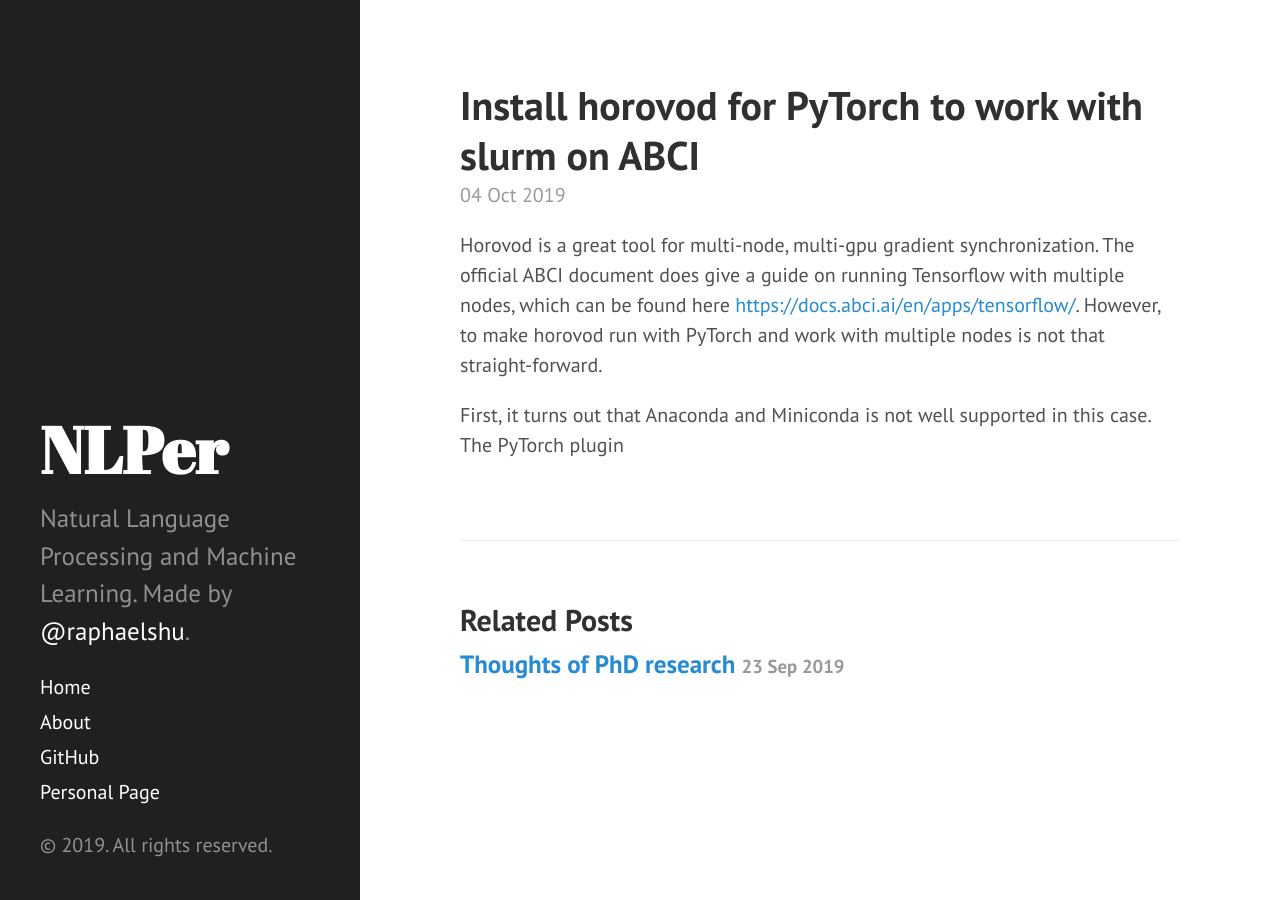
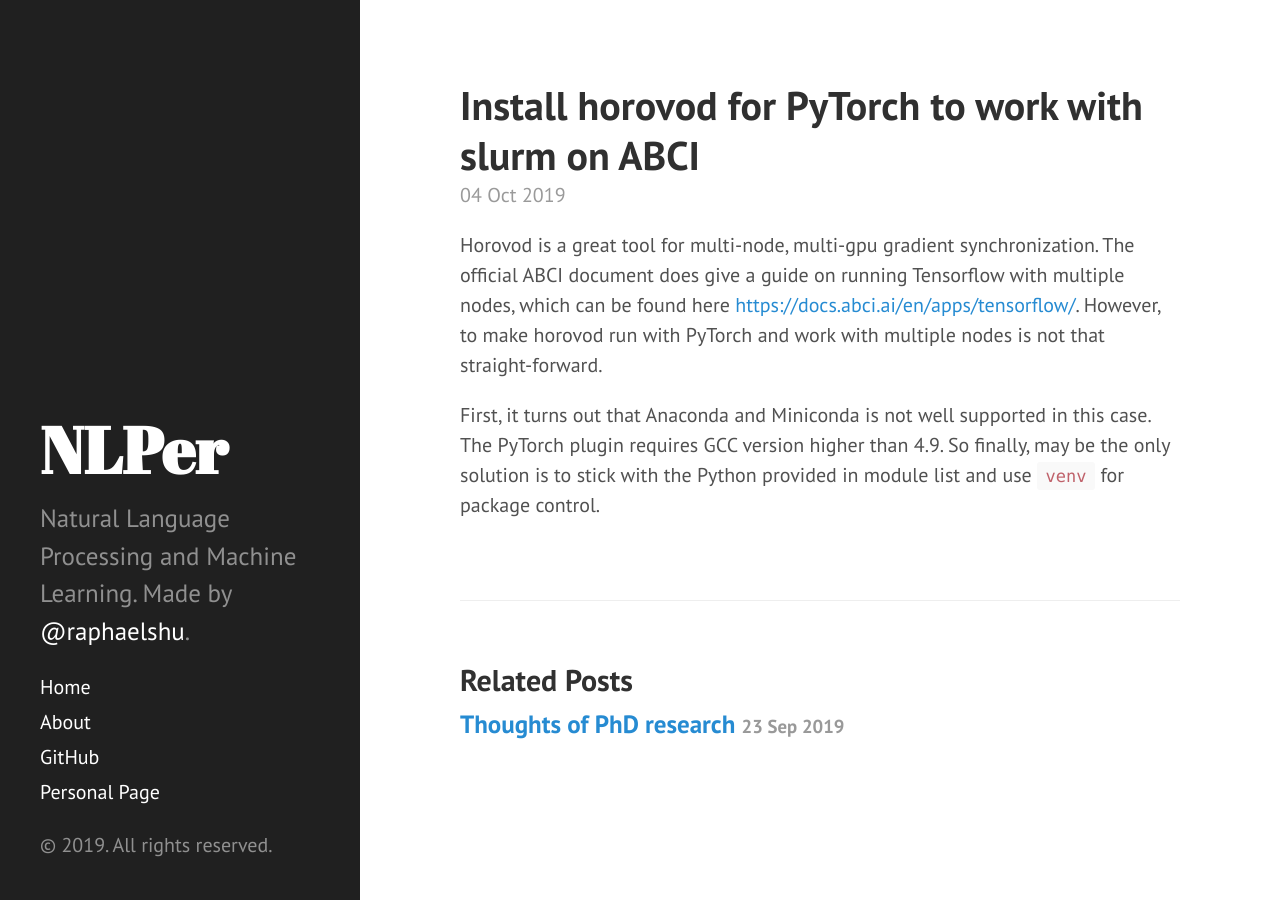
Before and after one commit to zomux/nlper, a Jekyll site: the page built from _posts/2019-10-4-install-horovod-python-with-slurm-abci.md.md, in a window 1280 px wide. Built offline with Jekyll 4.4.1, drawn with Linux system fonts in a browser that asks for light colours.

Commit message:
_posts/2019-10-4-install-horovod-python-with-slurm-abci.md.md updated from https://stackedit.io/

```diff
--- a/_posts/2019-10-4-install-horovod-python-with-slurm-abci.md.md
+++ b/_posts/2019-10-4-install-horovod-python-with-slurm-abci.md.md
@@ -5,7 +5,9 @@ title: Install horovod for PyTorch to work with slurm on ABCI
 
 Horovod is a great tool for multi-node, multi-gpu gradient synchronization. The official ABCI document does give a guide on running Tensorflow with multiple nodes, which can be found here [https://docs.abci.ai/en/apps/tensorflow/](https://docs.abci.ai/en/apps/tensorflow/).  However, to make horovod run with PyTorch and work with multiple nodes is not that straight-forward.
 
-First, it turns out that Anaconda and Miniconda is not well supported in this case. The PyTorch plugin
+First, it turns out that Anaconda and Miniconda is not well supported in this case. The PyTorch plugin requires GCC version higher than 4.9. So finally, may be the only solution is to stick with the Python provided in module list and use `venv` for package control.
+
+
 <!--stackedit_data:
-eyJoaXN0b3J5IjpbLTMzODg3NjcxN119
+eyJoaXN0b3J5IjpbLTE0OTY3Mzc5LC0zMzg4NzY3MTddfQ==
 -->
```
